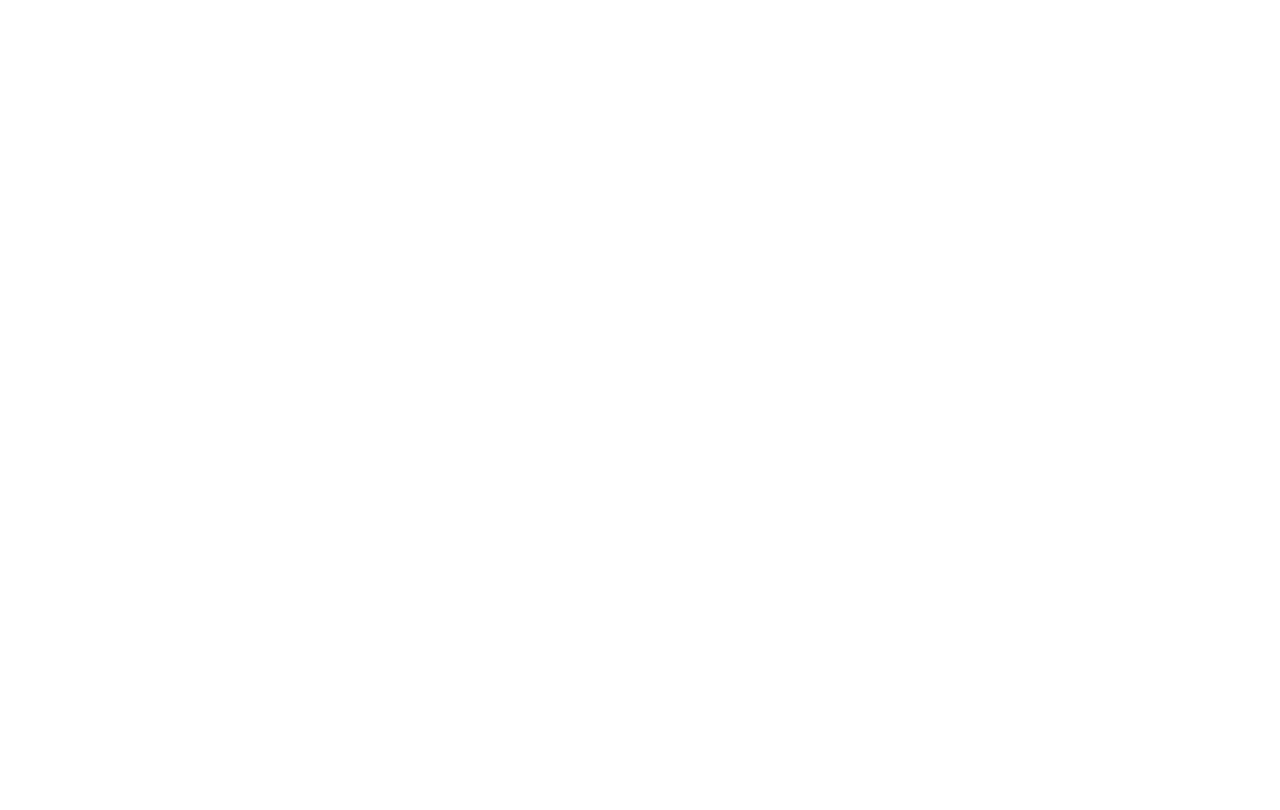
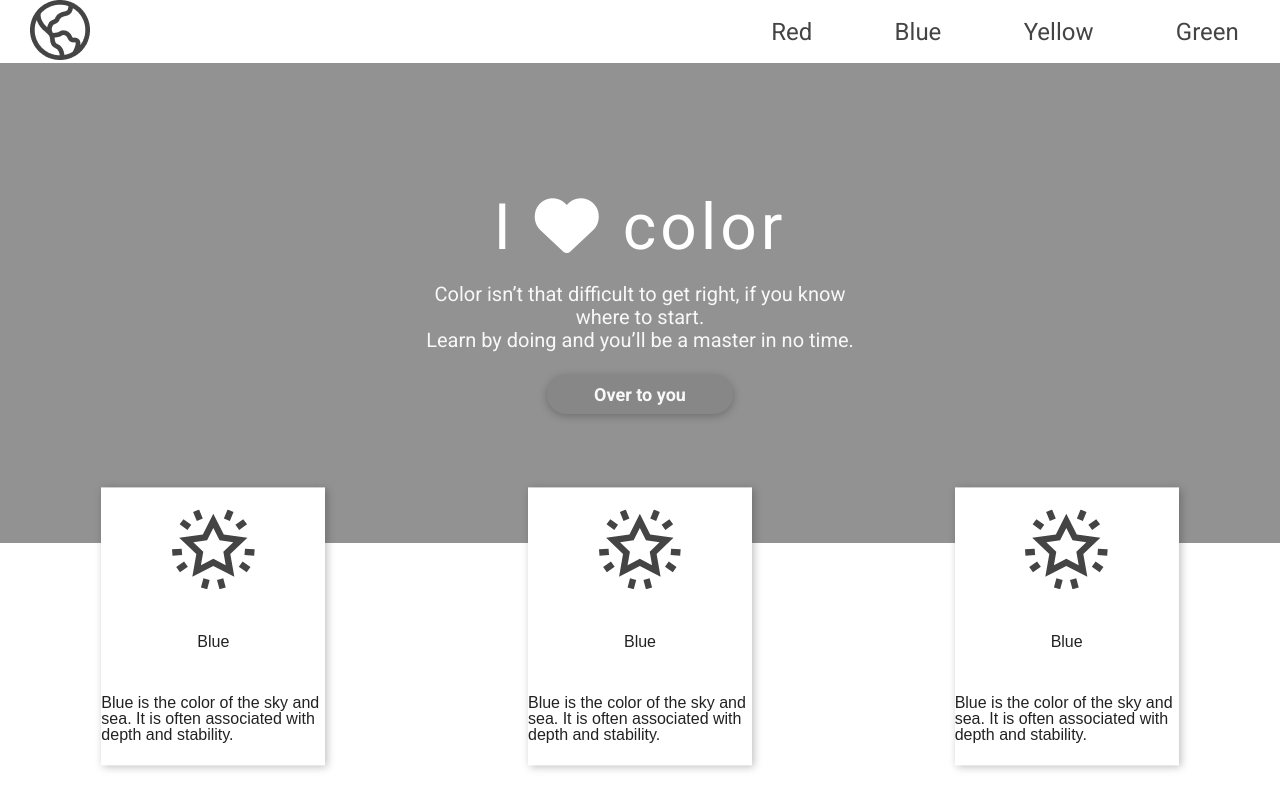
Before and after one commit to M3llie/beetroot_module1, a plain HTML site: page flexbox+bem/index.html in a window 1280 px wide. Drawn offline with Linux system fonts and the light colour scheme.

Commit message:
added some styling to flexbox+bem homework

```diff
--- a/flexbox+bem/index.html
+++ b/flexbox+bem/index.html
@@ -4,8 +4,36 @@
   <meta charset="UTF-8">
   <meta name="viewport" content="width=device-width, initial-scale=1.0">
   <title>Flexbox + BEM</title>
+  <link rel="stylesheet" href="styles/reset.css">
+  <link rel="stylesheet" href="styles/index.css">
+  <script src="https://kit.fontawesome.com/709e4c9863.js" crossorigin="anonymous"></script>
 </head>
-<body>
+<body class="screen">
 
+<nav class="navigation">
+  <div class="navigation__logo"><img src="images/logo.png" alt="logo"></div>
+  <ul class="navigation__links">
+    <li class="navigation__item"><a class="navigation__link" href="#">Red</a></li>
+    <li class="navigation__item"><a class="navigation__link" href="#">Blue</a></li>
+    <li class="navigation__item"><a class="navigation__link" href="#">Yellow</a></li>
+    <li class="navigation__item"><a class="navigation__link" href="#">Green</a></li>
+  </ul>
+</nav>
+<header>
+  <div class="container">
+  <div class="container__contentbox">
+    <h1 class="container__title">I <i class="fas fa-heart"></i> color </h1>
+    <p class="container__text"> Color isn’t that difficult to get right,
+       if you know where to start.<br>Learn by doing and you’ll be a master
+       in no time.</p>
+    <button class="container__button">Over to you</button>
+  </div>
+</div>
+  <div class="cards-container">
+    <div class="card"><img class="card__img" src="images/star.svg" alt="icon of a star"><h2>Blue</h2><p>Blue is the color of the sky and sea. It is often associated with depth  and stability.</p></div>
+    <div class="card"><img class="card__img" src="images/star.svg" alt="icon of a star"><h2>Blue</h2><p>Blue is the color of the sky and sea. It is often associated with depth  and stability.</p></div>
+    <div class="card"><img class="card__img" src="images/star.svg" alt="icon of a star"><h2>Blue</h2><p>Blue is the color of the sky and sea. It is often associated with depth  and stability.</p></div>
+  </div>
+</header>
 </body>
 </html>
--- a/flexbox+bem/styles/index.css
+++ b/flexbox+bem/styles/index.css
@@ -0,0 +1,134 @@
+@import url('https://fonts.googleapis.com/css2?family=Roboto:ital,wght@0,100;0,300;0,400;0,500;0,700;0,900;1,100;1,300;1,400;1,500;1,700;1,900&display=swap');
+
+body{
+  font-family: Arial, Helvetica, sans-serif;
+  box-sizing: border-box;
+}
+
+.screen{
+  min-width: 100vw;
+  height: auto;
+  display: flex;
+  justify-content: center;
+  flex-direction: column;
+
+}
+
+.navigation{
+  display: flex;
+  justify-content: space-around;
+  align-items: center;
+  max-height: 88px;
+  min-width: 100vw;
+  background: #FFFFFF;
+  box-shadow: 0px 0px 24px rgba(0, 0, 0, 0.5);
+}
+
+.navigation__logo{
+  margin-right: auto;
+  margin-left: 30px;
+}
+.navigation__links{
+  display: flex;
+  max-width: 550px;
+  width: 100%;
+  justify-content: space-around;
+}
+
+.navigation__item{
+  list-style: none;
+
+}
+
+.navigation__link{
+  font-family: 'Roboto', sans-serif;
+  font-style: normal;
+  font-weight: normal;
+  font-size: 24px;
+  line-height: 28px;
+  color: #444444;
+  text-decoration: none;
+}
+
+.container{
+  min-width: 100vw;
+  height: 60vh;
+  display: flex;
+  justify-content: center;
+  align-items: center;
+  background: #929292;
+}
+
+.container__contentbox{
+  display: flex;
+  flex-direction: column;
+  max-height: 244px;
+  height: 100%;
+  max-width: 466px;
+  width: 100%;
+  box-sizing: content-box;
+  justify-content: space-around;
+  align-items: center;
+}
+
+
+.container__title{
+  font-family: 'Roboto', sans-serif;
+  font-size: 64px;
+  font-style: normal;
+  font-weight: normal;
+  text-align: center;
+  letter-spacing: 4px;
+  color: #FFFFFF;
+
+}
+
+.container__text{
+  font-family: Roboto;
+  font-style: normal;
+  /*font-weight: 500;*/
+  font-size: 20px;
+  line-height: 23px;
+  text-align: center;
+  color: #F8F8F8;
+}
+
+.container__button{
+  width: 186px;
+  height: 39px;
+  background: #878787;
+  border-radius: 20px;
+  box-shadow: 0px 2px 8px rgba(0, 0, 0, 0.25);
+  border: none;
+
+  font-family: Roboto;
+  font-style: normal;
+  font-weight: bold;
+  font-size: 18px;
+  line-height: 21px;
+  color: #F8F8F8;
+}
+
+.cards-container{
+  width: 100%;
+  display: flex;
+  justify-content: space-around;
+  top: 80%;
+  transform: translateY(-20%);
+}
+
+.card{
+  display: flex;
+  flex-direction: column;
+  align-items: center;
+  justify-content: space-around;
+  width: 224px;
+  height: 278px;
+  background: #FFFFFF;
+  box-shadow: 2px 2px 8px rgba(0, 0, 0, 0.25);
+}
+
+.card__img{
+  width:82.66px;
+  height: 80px;
+}
--- /dev/null
+++ b/flexbox+bem/styles/reset.css
@@ -0,0 +1,344 @@
+/* http://meyerweb.com/eric/tools/css/reset/
+   v2.0-modified | 20110126
+   License: none (public domain)
+*/
+
+html, body, div, span, applet, object, iframe,
+h1, h2, h3, h4, h5, h6, p, blockquote, pre,
+a, abbr, acronym, address, big, cite, code,
+del, dfn, em, img, ins, kbd, q, s, samp,
+small, strike, strong, sub, sup, tt, var,
+b, u, i, center,
+dl, dt, dd, ol, ul, li,
+fieldset, form, label, legend,
+table, caption, tbody, tfoot, thead, tr, th, td,
+article, aside, canvas, details, embed,
+figure, figcaption, footer, header, hgroup,
+menu, nav, output, ruby, section, summary,
+time, mark, audio, video {
+  margin: 0;
+	padding: 0;
+	border: 0;
+	font-size: 100%;
+	font: inherit;
+	vertical-align: baseline;
+}
+
+/* make sure to set some focus styles for accessibility */
+:focus {
+    outline: 0;
+}
+
+/* HTML5 display-role reset for older browsers */
+article, aside, details, figcaption, figure,
+footer, header, hgroup, menu, nav, section {
+	display: block;
+}
+
+body {
+	line-height: 1;
+}
+
+ol, ul {
+	list-style: none;
+}
+
+blockquote, q {
+	quotes: none;
+}
+
+blockquote:before, blockquote:after,
+q:before, q:after {
+	content: '';
+	content: none;
+}
+
+table {
+	border-collapse: collapse;
+	border-spacing: 0;
+}
+
+input[type=search]::-webkit-search-cancel-button,
+input[type=search]::-webkit-search-decoration,
+input[type=search]::-webkit-search-results-button,
+input[type=search]::-webkit-search-results-decoration {
+    -webkit-appearance: none;
+    -moz-appearance: none;
+}
+
+input[type=search] {
+    -webkit-appearance: none;
+    -moz-appearance: none;
+    -webkit-box-sizing: content-box;
+    -moz-box-sizing: content-box;
+    box-sizing: content-box;
+}
+
+textarea {
+    overflow: auto;
+    vertical-align: top;
+    resize: vertical;
+}
+
+/**
+ * Correct `inline-block` display not defined in IE 6/7/8/9 and Firefox 3.
+ */
+
+audio,
+canvas,
+video {
+    display: inline-block;
+    *display: inline;
+    *zoom: 1;
+    max-width: 100%;
+}
+
+/**
+ * Prevent modern browsers from displaying `audio` without controls.
+ * Remove excess height in iOS 5 devices.
+ */
+
+audio:not([controls]) {
+    display: none;
+    height: 0;
+}
+
+/**
+ * Address styling not present in IE 7/8/9, Firefox 3, and Safari 4.
+ * Known issue: no IE 6 support.
+ */
+
+[hidden] {
+    display: none;
+}
+
+/**
+ * 1. Correct text resizing oddly in IE 6/7 when body `font-size` is set using
+ *    `em` units.
+ * 2. Prevent iOS text size adjust after orientation change, without disabling
+ *    user zoom.
+ */
+
+html {
+    font-size: 100%; /* 1 */
+    -webkit-text-size-adjust: 100%; /* 2 */
+    -ms-text-size-adjust: 100%; /* 2 */
+}
+
+/**
+ * Address `outline` inconsistency between Chrome and other browsers.
+ */
+
+a:focus {
+    outline: thin dotted;
+}
+
+/**
+ * Improve readability when focused and also mouse hovered in all browsers.
+ */
+
+a:active,
+a:hover {
+    outline: 0;
+}
+
+/**
+ * 1. Remove border when inside `a` element in IE 6/7/8/9 and Firefox 3.
+ * 2. Improve image quality when scaled in IE 7.
+ */
+
+img {
+    border: 0; /* 1 */
+    -ms-interpolation-mode: bicubic; /* 2 */
+}
+
+/**
+ * Address margin not present in IE 6/7/8/9, Safari 5, and Opera 11.
+ */
+
+figure {
+    margin: 0;
+}
+
+/**
+ * Correct margin displayed oddly in IE 6/7.
+ */
+
+form {
+    margin: 0;
+}
+
+/**
+ * Define consistent border, margin, and padding.
+ */
+
+fieldset {
+    border: 1px solid #c0c0c0;
+    margin: 0 2px;
+    padding: 0.35em 0.625em 0.75em;
+}
+
+/**
+ * 1. Correct color not being inherited in IE 6/7/8/9.
+ * 2. Correct text not wrapping in Firefox 3.
+ * 3. Correct alignment displayed oddly in IE 6/7.
+ */
+
+legend {
+    border: 0; /* 1 */
+    padding: 0;
+    white-space: normal; /* 2 */
+    *margin-left: -7px; /* 3 */
+}
+
+/**
+ * 1. Correct font size not being inherited in all browsers.
+ * 2. Address margins set differently in IE 6/7, Firefox 3+, Safari 5,
+ *    and Chrome.
+ * 3. Improve appearance and consistency in all browsers.
+ */
+
+button,
+input,
+select,
+textarea {
+    font-size: 100%; /* 1 */
+    margin: 0; /* 2 */
+    vertical-align: baseline; /* 3 */
+    *vertical-align: middle; /* 3 */
+}
+
+/**
+ * Address Firefox 3+ setting `line-height` on `input` using `!important` in
+ * the UA stylesheet.
+ */
+
+button,
+input {
+    line-height: normal;
+}
+
+/**
+ * Address inconsistent `text-transform` inheritance for `button` and `select`.
+ * All other form control elements do not inherit `text-transform` values.
+ * Correct `button` style inheritance in Chrome, Safari 5+, and IE 6+.
+ * Correct `select` style inheritance in Firefox 4+ and Opera.
+ */
+
+button,
+select {
+    text-transform: none;
+}
+
+/**
+ * 1. Avoid the WebKit bug in Android 4.0.* where (2) destroys native `audio`
+ *    and `video` controls.
+ * 2. Correct inability to style clickable `input` types in iOS.
+ * 3. Improve usability and consistency of cursor style between image-type
+ *    `input` and others.
+ * 4. Remove inner spacing in IE 7 without affecting normal text inputs.
+ *    Known issue: inner spacing remains in IE 6.
+ */
+
+button,
+html input[type="button"], /* 1 */
+input[type="reset"],
+input[type="submit"] {
+    -webkit-appearance: button; /* 2 */
+    cursor: pointer; /* 3 */
+    *overflow: visible;  /* 4 */
+}
+
+/**
+ * Re-set default cursor for disabled elements.
+ */
+
+button[disabled],
+html input[disabled] {
+    cursor: default;
+}
+
+/**
+ * 1. Address box sizing set to content-box in IE 8/9.
+ * 2. Remove excess padding in IE 8/9.
+ * 3. Remove excess padding in IE 7.
+ *    Known issue: excess padding remains in IE 6.
+ */
+
+input[type="checkbox"],
+input[type="radio"] {
+    box-sizing: border-box; /* 1 */
+    padding: 0; /* 2 */
+    *height: 13px; /* 3 */
+    *width: 13px; /* 3 */
+}
+
+/**
+ * 1. Address `appearance` set to `searchfield` in Safari 5 and Chrome.
+ * 2. Address `box-sizing` set to `border-box` in Safari 5 and Chrome
+ *    (include `-moz` to future-proof).
+ */
+
+input[type="search"] {
+    -webkit-appearance: textfield; /* 1 */
+    -moz-box-sizing: content-box;
+    -webkit-box-sizing: content-box; /* 2 */
+    box-sizing: content-box;
+}
+
+/**
+ * Remove inner padding and search cancel button in Safari 5 and Chrome
+ * on OS X.
+ */
+
+input[type="search"]::-webkit-search-cancel-button,
+input[type="search"]::-webkit-search-decoration {
+    -webkit-appearance: none;
+}
+
+/**
+ * Remove inner padding and border in Firefox 3+.
+ */
+
+button::-moz-focus-inner,
+input::-moz-focus-inner {
+    border: 0;
+    padding: 0;
+}
+
+/**
+ * 1. Remove default vertical scrollbar in IE 6/7/8/9.
+ * 2. Improve readability and alignment in all browsers.
+ */
+
+textarea {
+    overflow: auto; /* 1 */
+    vertical-align: top; /* 2 */
+}
+
+/**
+ * Remove most spacing between table cells.
+ */
+
+table {
+    border-collapse: collapse;
+    border-spacing: 0;
+}
+
+html,
+button,
+input,
+select,
+textarea {
+    color: #222;
+}
+
+
+::-moz-selection {
+    background: #b3d4fc;
+    text-shadow: none;
+}
+
+::selection {
+    background: #b3d4fc;
+    te
```
Also changed, not shown: flexbox+bem/images/logo.png (added), flexbox+bem/images/star.svg (added).
